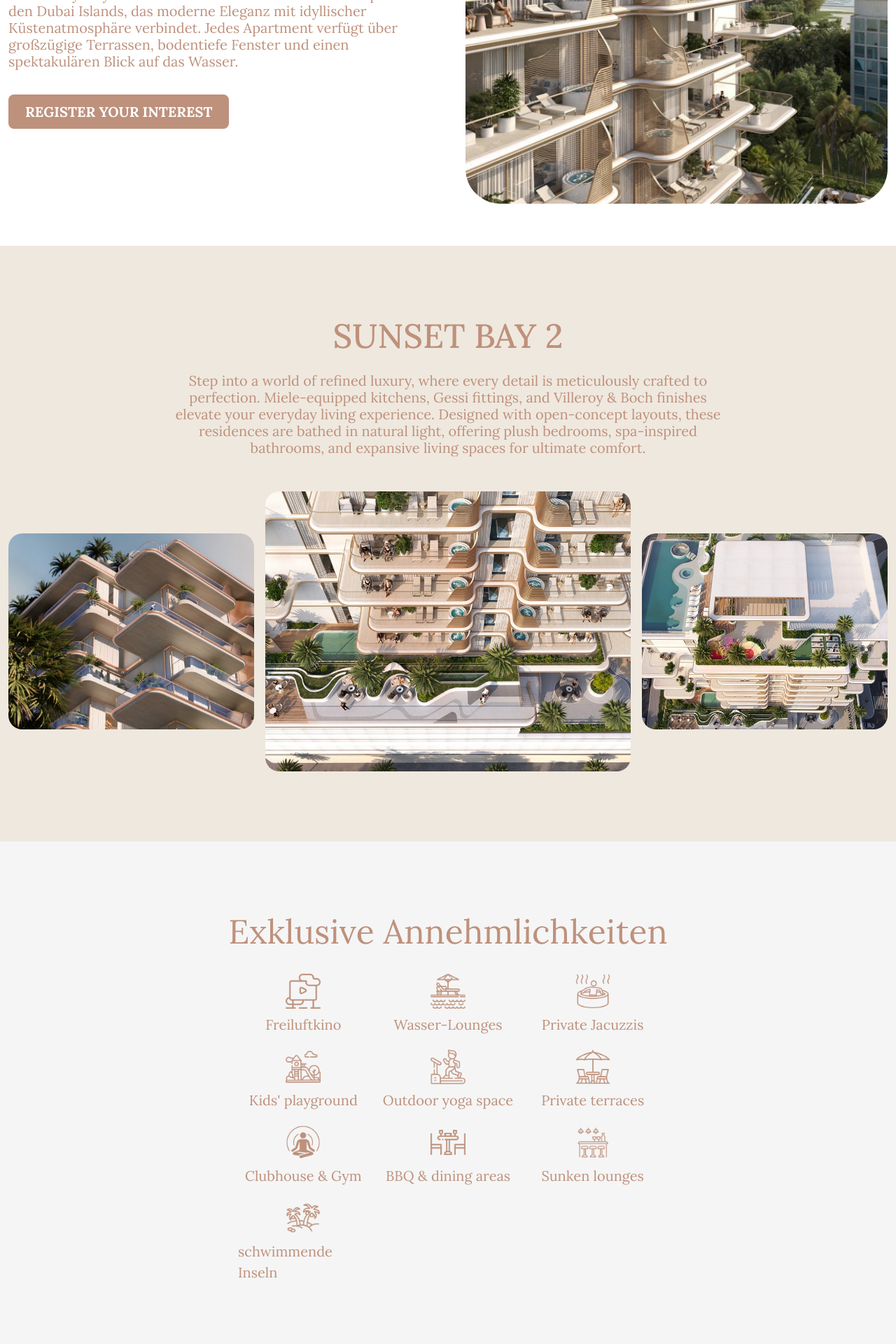
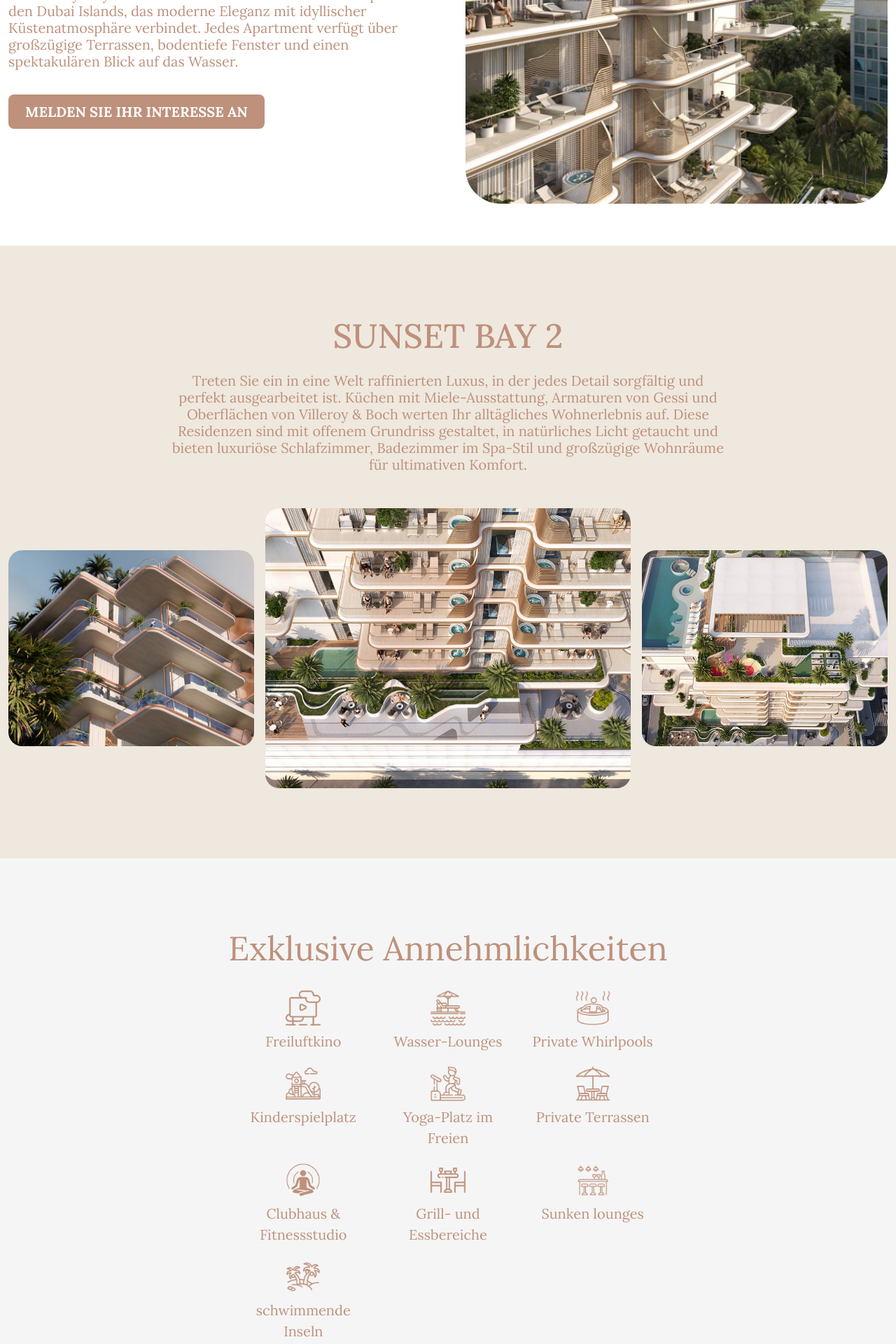
Before and after one commit to sharifulislam1999/sunset-bay-2, a React (Vite) app: page /german in a window 1280 px wide. Shown: the part 1700-3620 px from the top of the page at 70% size. Built offline with nearby package versions, Linux system fonts and the light colour scheme.

Commit message:
fixed german language

```diff
--- a/src/Pages/Components/Amenities/Amenities.jsx
+++ b/src/Pages/Components/Amenities/Amenities.jsx
@@ -28,7 +28,7 @@ const Amenities = ({title,first,secend,third,four,five,six,seven,eight,nine,ten}
                       <img className="w-[50px]" src={img} alt="" />
                     </div>
                     <div>
-                      <h6 className="text-[14px] lg:text-[20px] text-[#BE917C]">{labels[index]}</h6>
+                      <h6 className="text-[14px] lg:text-[20px] text-center text-[#BE917C]">{labels[index]}</h6>
                     </div>
                   </div>
                 ))}
--- a/src/Pages/Russian-Page/German.jsx
+++ b/src/Pages/Russian-Page/German.jsx
@@ -19,11 +19,11 @@ const German = () => {
        <Hero flag={flag} goLink="/english" title="Sunset Bay 2 von Imtiaz Development" location="Dubai Islands" paragraph="IHR TOR ZUM INSELLEBEN" paragraph2="Hinter den Toren erwartet Sie ein Leben, umrahmt von unberührten Küsten und müheloser Eleganz."  formHead="SUNSET BAY 2" formPara="Sprechen Sie noch heute mit einem Immobilienspezialisten!" name="Name" phone="Telefon" email="Email" cta="Bitten Sie um einen Rückru"></Hero>
        <Payment title="Projektdetails" first="Schlafzimmerwohnungen" secend="Zahlungsplan" third="Ausgehend vom AED" cta="ERHALTEN SIE EINEN DETAILLIERTEN ZAHLUNGSPLAN"></Payment>
        <div className="container mx-auto px-3 own-font">
-       <Feature topheading="" heading="Erleben Sie luxuriöses Inselwohnen in Dubai" paragraph="Sunset Bay 2 by Imtiaz bietet ein exklusives Wohnkonzept auf den Dubai Islands, das moderne Eleganz mit idyllischer Küstenatmosphäre verbindet. Jedes Apartment verfügt über großzügige Terrassen, bodentiefe Fenster und einen spektakulären Blick auf das Wasser." cta="Register Your Interest"></Feature>
+       <Feature topheading="" heading="Erleben Sie luxuriöses Inselwohnen in Dubai" paragraph="Sunset Bay 2 by Imtiaz bietet ein exklusives Wohnkonzept auf den Dubai Islands, das moderne Eleganz mit idyllischer Küstenatmosphäre verbindet. Jedes Apartment verfügt über großzügige Terrassen, bodentiefe Fenster und einen spektakulären Blick auf das Wasser." cta="Melden Sie Ihr Interesse an"></Feature>
        </div>
-       <Venice title="SUNSET BAY 2" paragraph="Step into a world of refined luxury, where every detail is meticulously crafted to perfection. Miele-equipped kitchens, Gessi fittings, and Villeroy & Boch finishes elevate your everyday living experience. Designed with open-concept layouts, these residences are bathed in natural light, offering plush bedrooms, spa-inspired bathrooms, and expansive living spaces for ultimate comfort."></Venice>
+       <Venice title="SUNSET BAY 2" paragraph="Treten Sie ein in eine Welt raffinierten Luxus, in der jedes Detail sorgfältig und perfekt ausgearbeitet ist. Küchen mit Miele-Ausstattung, Armaturen von Gessi und Oberflächen von Villeroy & Boch werten Ihr alltägliches Wohnerlebnis auf. Diese Residenzen sind mit offenem Grundriss gestaltet, in natürliches Licht getaucht und bieten luxuriöse Schlafzimmer, Badezimmer im Spa-Stil und großzügige Wohnräume für ultimativen Komfort."></Venice>
 
-       <Amenities title="Exklusive Annehmlichkeiten" first="Freiluftkino" secend="Wasser-Lounges" third="Private Jacuzzis" four="Kids' playground" five="Outdoor yoga space" six="Private terraces" seven="Clubhouse & Gym" eight="BBQ & dining areas" nine="Sunken lounges" ten="schwimmende Inseln"></Amenities>
+       <Amenities title="Exklusive Annehmlichkeiten" first="Freiluftkino" secend="Wasser-Lounges" third="Private Whirlpools" four="Kinderspielplatz" five="Yoga-Platz im Freien" six="Private Terrassen" seven="Clubhaus & Fitnessstudio" eight="Grill- und Essbereiche" nine="Sunken lounges" ten="schwimmende Inseln"></Amenities>
        <Counters first="2 Minuten zum" firstText="Strand" secend="12 Minuten zum" secendText="Dubai International Airport" third="16 Minuten zum" thirdText="Stadtzentrum" four="16 Minuten" fourText="Dubai Mall (mit neuer Brückenverbindung)"></Counters>
        <Map title="Standort von SUNSET BAY 2"></Map>
        <Contact title="Holen Sie sich fachkundige Beratung" paragraph="Geben Sie Ihre Daten ein und unsere Experten werden Sie mit individuellen Empfehlungen kontaktieren." cta="einreichen" name="Name" phone="Telefon" email="Email"></Contact>
```
